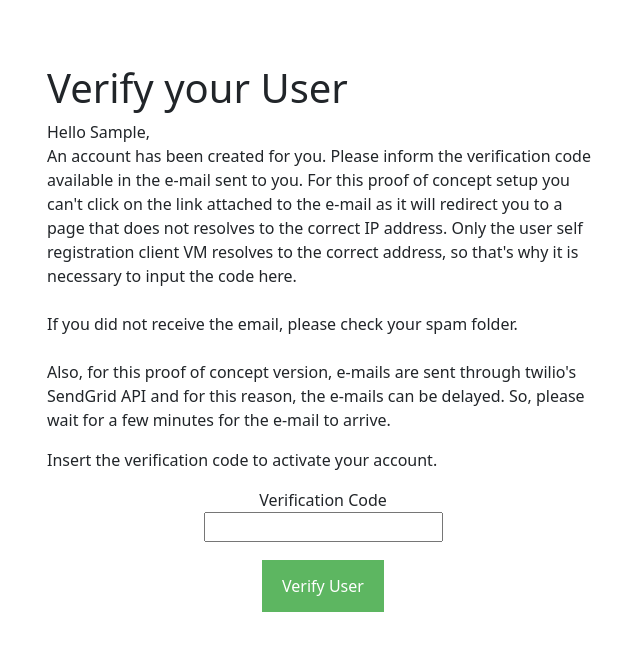
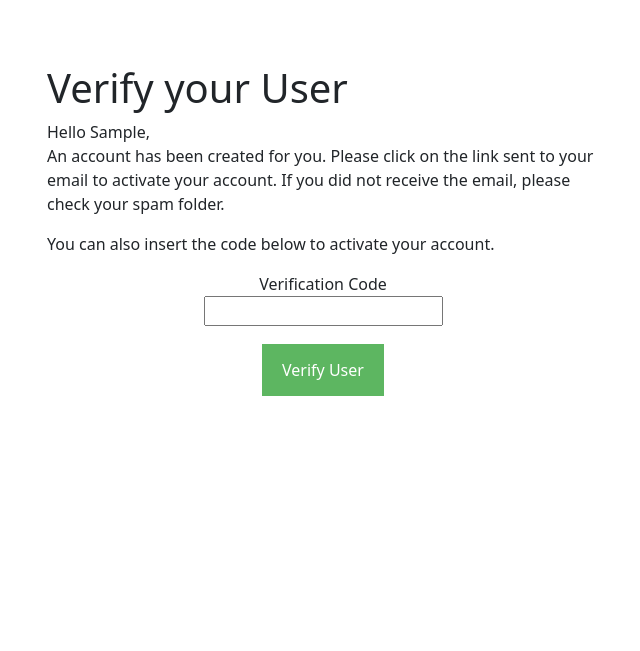
Before and after one commit to DiegoAscanio/es4ps-containers, a Django app: page /verify-email/ in a window 1280 px wide. Shown: the top 651 px of the page, without its empty margins (317-957 px from the left). Run offline with Django 5.2, Linux system fonts and the light colour scheme; the visitor is signed in with stand-in values (Sample User, id 1); parts of the project's set-up code (start-up, migrations or seed data) failed here and were passed over.

Commit message:
updating amd64 branch

```diff
--- a/django/es4c_manager/es4c_manager/settings.py
+++ b/django/es4c_manager/es4c_manager/settings.py
@@ -25,7 +25,7 @@ BASE_DIR = Path(__file__).resolve().parent.parent
 SECRET_KEY = os.environ['DJANGO_SECRET_KEY']
 
 # SECURITY WARNING: don't run with debug turned on in production!
-DEBUG = False
+DEBUG = True
 
 
 # Application definition
--- a/django/es4c_manager/main/templates/verification/verify.html
+++ b/django/es4c_manager/main/templates/verification/verify.html
@@ -44,21 +44,12 @@
 <h1>Verify your User</h1>
 <p>
     Hello {{ user.first_name }}, <br />
+    An account has been created for you. Please click on the link sent to your
+    email to activate your account.
 
-    An account has been created for you. Please inform the verification code
-    available in the e-mail sent to you. For this proof of concept setup
-    you can't click on the link attached to the e-mail as it will redirect you
-    to a page that does not resolves to the correct IP address. Only the
-    user self registration client VM resolves to the correct address, so
-    that's why it is necessary to input the code here. <br/><br/>
-
-    If you did not receive the email, please check your spam folder. <br/><br/>
-
-    Also, for this proof of concept version, e-mails are sent through twilio's
-    SendGrid API and for this reason, the e-mails can be delayed. So, please
-    wait for a few minutes for the e-mail to arrive.
+    If you did not receive the email, please check your spam folder.
 </p>
-<p>Insert the verification code to activate your account.</p>
+<p>You can also insert the code below to activate your account.</p>
 <div class="form-group">
     <label for="code">Verification Code</label>
     <br />
--- a/docker-compose.yaml
+++ b/docker-compose.yaml
@@ -66,7 +66,6 @@ services:
                 - ES4C_MANAGER_SMTP_SERVER=${ES4C_MANAGER_SMTP_SERVER}
                 - ES4C_MANAGER_SMTP_PORT=${ES4C_MANAGER_SMTP_PORT}
                 - ES4C_MANAGER_SMTP_USERNAME=${ES4C_MANAGER_SMTP_USERNAME}
-                - ES4C_MANAGER_SMTP_SENDER=${ES4C_MANAGER_SMTP_SENDER}
                 - ES4C_MANAGER_SMTP_PASSWORD=${ES4C_MANAGER_SMTP_PASSWORD}
                 - ES4C_MANAGER_HOST_FQDN=${ES4C_MANAGER_HOST_FQDN}
                 - ES4C_MANAGER_CELERY_BROKER_URL=${ES4C_MANAGER_CELERY_BROKER_URL}
```
Also changed, not shown: 3 other files.
